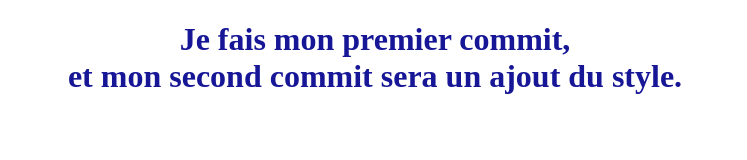
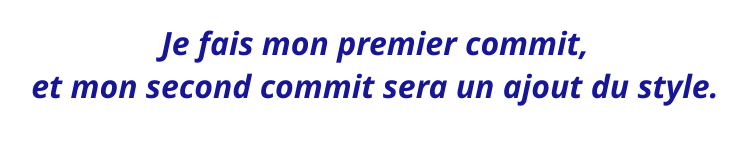
Before and after one commit to Jonathandoutoume/TP_pratique, a plain HTML site: page index.html in a window 1280 px wide. Shown: the whole page, without its empty margins (265-1012 px from the left). Drawn offline with Linux system fonts and the light colour scheme.

Commit message:
changement de style

```diff
--- a/style.css
+++ b/style.css
@@ -1,4 +1,7 @@
 .h1{
     text-align: center;
     color: rgb(22, 22, 151);
+    font-size:xx-large;
+    font-family: 'Segoe UI', Tahoma, Geneva, Verdana, sans-serif;
+    font-style: oblique;
 }
```
